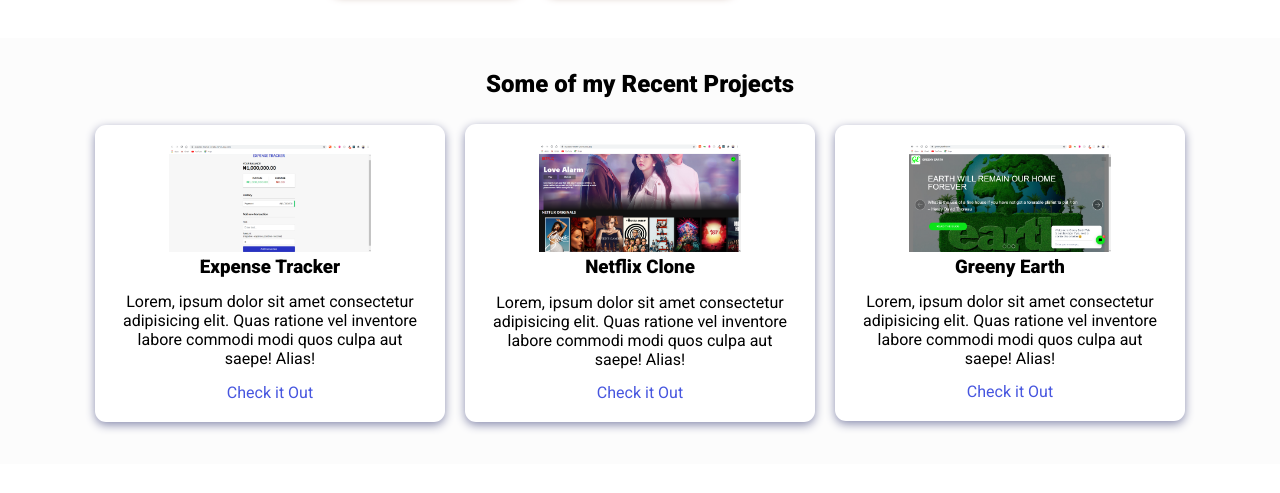
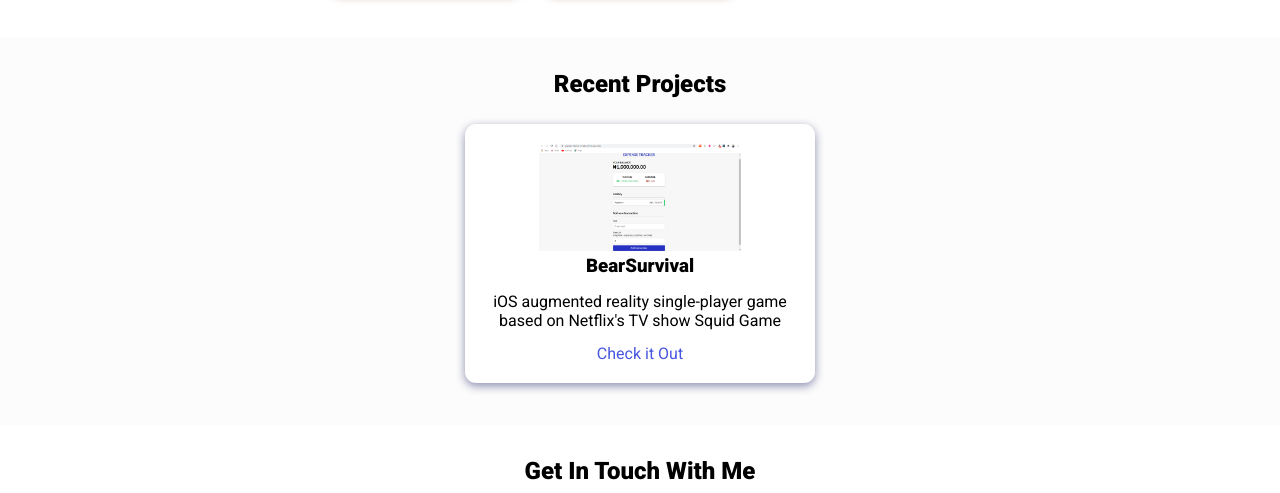
Before and after one commit to li-brandon/li-brandon.github.io, a plain HTML site: page index.html in a window 1280 px wide. Shown: the part 1347-1840 px from the top of the page. Drawn offline with nearby package versions, Linux system fonts and the light colour scheme.

Commit message:
Update Recent Projects

```diff
--- a/index.html
+++ b/index.html
@@ -65,10 +65,10 @@
     <!-- More about -->
     <section class="more-about">
       <h2>More About Me</h2>
-      <p>
+      <p style="text-align: center">
         I'm from Houston 🤠, living and studying in St. Louis. I'm primarily interested in mobile application development 📱 (particularly iOS) but am also learning full stack technologies.
       </p>
-      <p>
+      <p style="text-align: center">
         You can find me on Twitter, LinkedIn, or reach me at brandon.li@wustl.edu.
       </p>
     </section>
@@ -124,7 +124,7 @@
 
     <!-- Projects section -->
     <section class="projects" id="projects">
-      <h2 class="projects-title">Some of my Recent Projects</h2>
+      <h2 class="projects-title">Recent Projects</h2>
       <div class="projects-container">
         <div class="project-container project-card">
           <img
@@ -133,43 +133,11 @@
             loading="lazy"
             class="project-pic"
           />
-          <h3 class="project-title">Expense Tracker</h3>
+          <h3 class="project-title">BearSurvival</h3>
           <p class="project-details">
-            Lorem, ipsum dolor sit amet consectetur adipisicing elit. Quas
-            ratione vel inventore labore commodi modi quos culpa aut saepe!
-            Alias!
+            iOS augmented reality single-player game based on Netflix's TV show Squid Game
           </p>
-          <a href="#" target="_blank" class="project-link">Check it Out</a>
-        </div>
-        <div class="project-container project-card">
-          <img
-            src="assets/images/netflixClone.png"
-            alt="netflic-clone"
-            loading="lazy"
-            class="project-pic"
-          />
-          <h3 class="project-title">Netflix Clone</h3>
-          <p class="project-details">
-            Lorem, ipsum dolor sit amet consectetur adipisicing elit. Quas
-            ratione vel inventore labore commodi modi quos culpa aut saepe!
-            Alias!
-          </p>
-          <a href="#" target="_blank" class="project-link">Check it Out</a>
-        </div>
-        <div class="project-container project-card">
-          <img
-            src="assets/images/greenyEarth.png"
-            alt="greeny-earth"
-            loading="lazy"
-            class="project-pic"
-          />
-          <h3 class="project-title">Greeny Earth</h3>
-          <p class="project-details">
-            Lorem, ipsum dolor sit amet consectetur adipisicing elit. Quas
-            ratione vel inventore labore commodi modi quos culpa aut saepe!
-            Alias!
-          </p>
-          <a href="#" target="_blank" class="project-link">Check it Out</a>
+          <a href="https://github.com/li-brandon/BearSurvival" target="_blank" class="project-link">Check it Out</a>
         </div>
       </div>
     </section>
```
Also changed, not shown: 1 other file.
